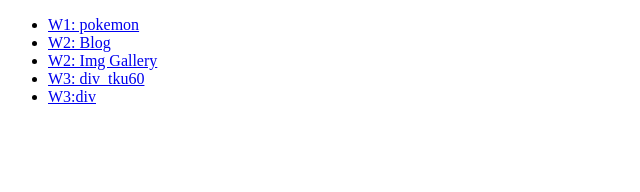
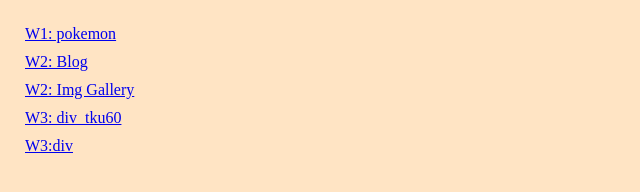
Before and after one commit to stanley208417104/1091-1N-demo-208417104, a plain HTML site: page index.html in a window 1280 px wide. Shown: the whole page, without its empty margins (0-640 px from the left). Drawn offline with Linux system fonts and the light colour scheme.

Commit message:
Initial commit, saving w01~w03 files

```diff
--- a/index.html
+++ b/index.html
@@ -4,6 +4,7 @@
     <meta charset="UTF-8" />
     <meta name="viewport" content="width=device-width, initial-scale=1.0" />
     <title>109-1 Class Demo</title>
+    <link rel="stylesheet" href="classdemo.css" />
   </head>
   <body></body>
   <div class="container">
```
